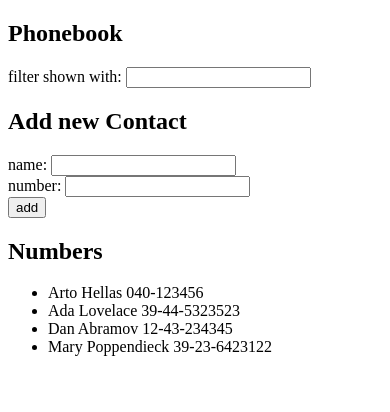
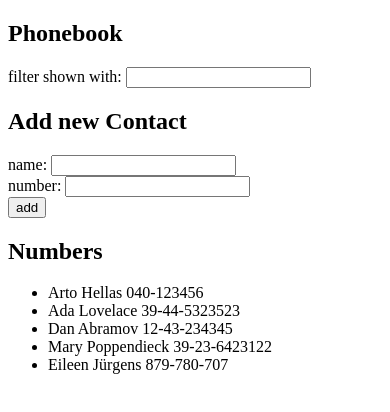
Before and after one commit to EileenJuergens/FullStackOpen2020, a React (Create React App) app in the folder Part-2/phonebook/: page / in a window 390 px wide. Shown: the top 412 px of the page. Built offline with nearby package versions, Linux system fonts and the light colour scheme; data requests are answered from the project's data file.

Commit message:
feat: finish part 2.15 - phonebook

```diff
--- a/Part-2/phonebook/db.json
+++ b/Part-2/phonebook/db.json
@@ -1,5 +1,5 @@
 {
-  "persons":[
+  "persons": [
     {
       "name": "Arto Hellas",
       "number": "040-123456",
@@ -19,6 +19,11 @@
       "name": "Mary Poppendieck",
       "number": "39-23-6423122",
       "id": 4
+    },
+    {
+      "name": "Eileen Jürgens",
+      "number": "879-780-707",
+      "id": 5
     }
   ]
 }
--- a/Part-2/phonebook/src/App.js
+++ b/Part-2/phonebook/src/App.js
@@ -1,40 +1,8 @@
 import React, { useState, useEffect } from 'react'
 import axios from 'axios'
-
-
-const Filter = ({ searchTerm, handleFilterChange }) => {
-  return (
-    <>
-      filter shown with: <input value={searchTerm} onChange={handleFilterChange} />
-    </>
-  )
-}
-
-
-const PersonForm = ({ addPerson, newName, newNumber, handleNameChange, handleNumberChange }) => {
-  return (
-    <form onSubmit={addPerson}>
-      <div>
-        name: <input value={newName} onChange={handleNameChange} /><br />
-          number: <input value={newNumber} onChange={handleNumberChange} />
-      </div>
-      <div>
-        <button type="submit">add</button>
-      </div>
-    </form>
-  )
-}
-
-
-const Persons = ({ searchResults, persons }) => {
-  return (
-    <ul>
-      {searchResults.length
-        ? searchResults.map(person => <li key={person.name}>{person.name} {person.number}</li>)
-        : persons.map(person => <li key={person.name}>{person.name} {person.number}</li>)}
-    </ul>
-  )
-}
+import Filter from './components/Filter'
+import PersonForm from './components/PersonForm'
+import Persons from './components/Persons'
 
 
 const App = () => {
@@ -62,6 +30,7 @@ const App = () => {
 
   }, [searchTerm, persons])
 
+
   const addPerson = event => {
     event.preventDefault()
     const personObject = {
@@ -74,8 +43,14 @@ const App = () => {
       ? alert(`${newName} is already added to phonebook`)
       : setPersons(persons.concat(personObject))
 
-    setNewName('')
-    setNewNumber('')
+    axios
+      .post('http://localhost:3001/persons', personObject)
+      .then(response => {
+        setPersons(persons.concat(response.data))
+        setNewName('')
+        setNewNumber('')
+
+      })
   }
 
   const handleFilterChange = event => {
--- /dev/null
+++ b/Part-2/phonebook/src/components/Filter.js
@@ -0,0 +1,11 @@
+import React from 'react'
+
+const Filter = ({ searchTerm, handleFilterChange }) => {
+  return (
+    <>
+      filter shown with: <input value={searchTerm} onChange={handleFilterChange} />
+    </>
+  )
+}
+
+export default Filter;
--- /dev/null
+++ b/Part-2/phonebook/src/components/PersonForm.js
@@ -0,0 +1,17 @@
+import React from 'react'
+
+const PersonForm = ({ addPerson, newName, newNumber, handleNameChange, handleNumberChange }) => {
+  return (
+    <form onSubmit={addPerson}>
+      <div>
+        name: <input value={newName} onChange={handleNameChange} /><br />
+          number: <input value={newNumber} onChange={handleNumberChange} />
+      </div>
+      <div>
+        <button type="submit">add</button>
+      </div>
+    </form>
+  )
+}
+
+export default PersonForm;
--- /dev/null
+++ b/Part-2/phonebook/src/components/Persons.js
@@ -0,0 +1,13 @@
+import React from 'react'
+
+const Persons = ({ searchResults, persons }) => {
+  return (
+    <ul>
+      {searchResults.length
+        ? searchResults.map(person => <li key={person.name}>{person.name} {person.number}</li>)
+        : persons.map(person => <li key={person.name}>{person.name} {person.number}</li>)}
+    </ul>
+  )
+}
+
+export default Persons;
```
